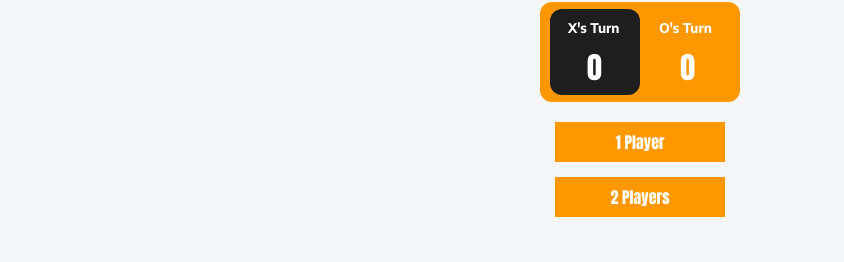
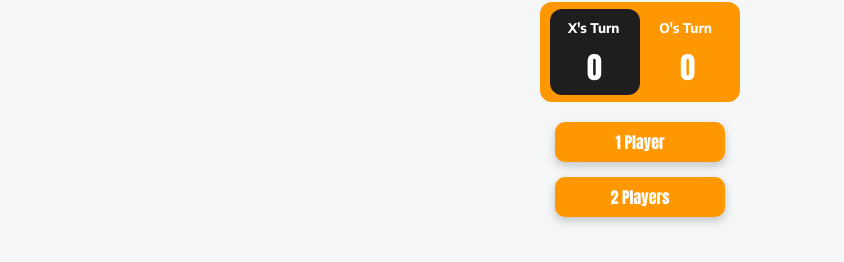
Before and after one commit to Johnoo007/Johnoo007.github.io, a website: page TicTacToe/index.html in a window 1280 px wide. Shown: the part 482-744 px from the top of the page, without its empty margins (0-844 px from the left). Drawn offline with Linux system fonts and the light colour scheme; a web font is replaced by a local one.

Commit message:
Update style.css

```diff
--- a/TicTacToe/style.css
+++ b/TicTacToe/style.css
@@ -326,6 +326,10 @@ body {
   justify-content: center;
   align-items: center;
   margin-bottom: 15px;
+  border-radius: 10px;
+  cursor: pointer;
+  transition: all 0.3s ease;
+  box-shadow: 0 4px 10px rgba(0, 0, 0, 0.2);
 }
 
 /* .bt_player {
```
